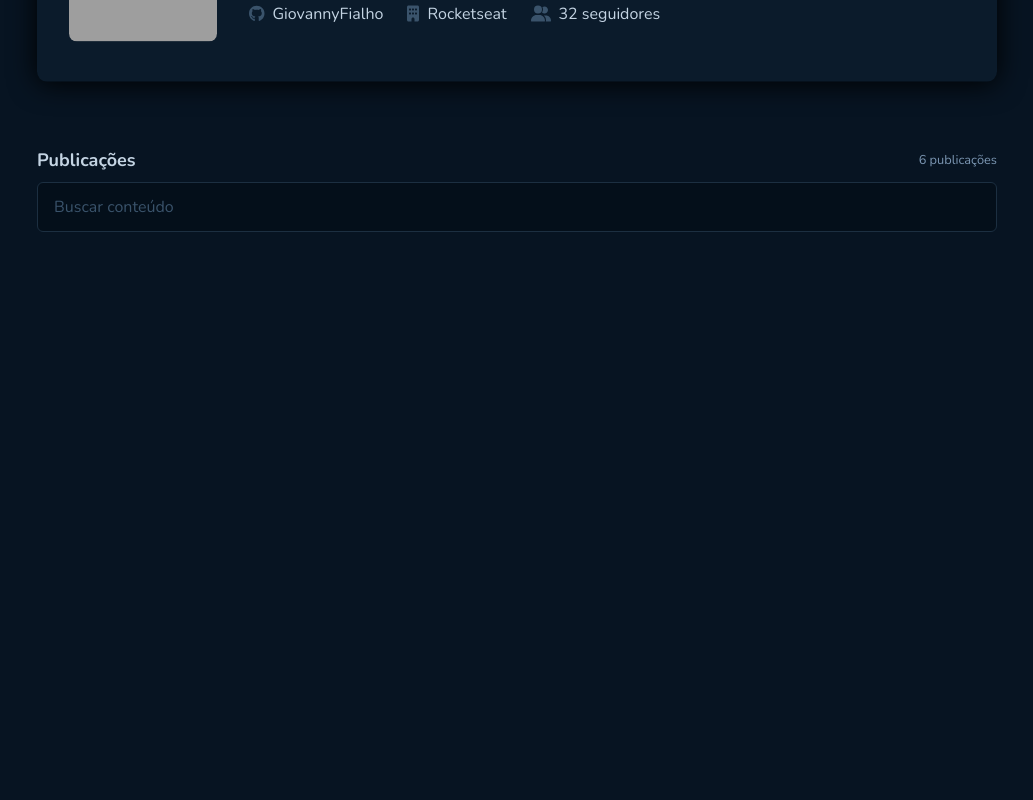
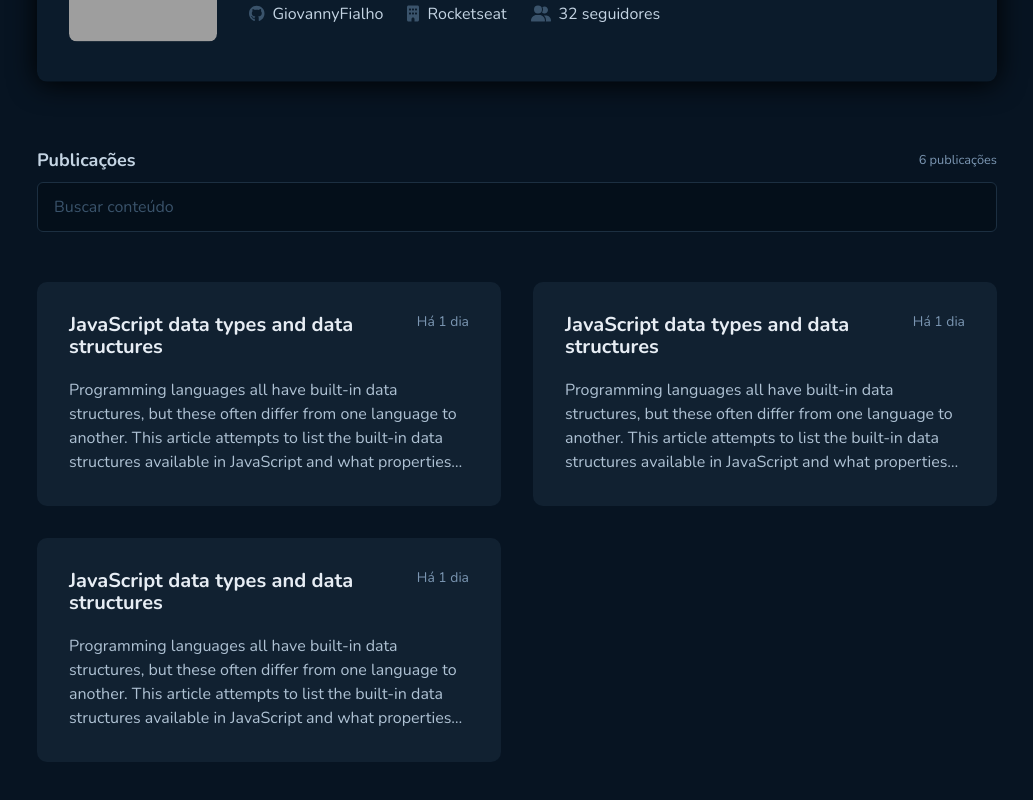
Before and after one commit to GiovannyFialho/github-blog, a React (Vite) app: page / in a window 1280 px wide. Shown: the part 374-1174 px from the top of the page, without its empty margins (123-1156 px from the left). Before the commit the page ends 800 px from the top, so only its background shows below. Built offline with nearby package versions, Linux system fonts and the light colour scheme; grey boxes are pictures that could not be loaded; a web font is replaced by a local one.

Commit message:
criacao de cards para os posts

```diff
--- a/package.json
+++ b/package.json
@@ -16,11 +16,14 @@
     "@fortawesome/free-regular-svg-icons": "^6.7.1",
     "@fortawesome/free-solid-svg-icons": "^6.7.1",
     "@fortawesome/react-fontawesome": "^0.2.2",
+    "@hookform/resolvers": "^3.9.1",
     "phosphor-react": "^1.4.1",
     "react": "^18.3.1",
     "react-dom": "^18.3.1",
+    "react-hook-form": "^7.53.2",
     "react-router-dom": "^7.0.1",
-    "styled-components": "^6.1.13"
+    "styled-components": "^6.1.13",
+    "zod": "^3.23.8"
   },
   "devDependencies": {
     "@eslint/js": "^9.15.0",
--- a/src/layouts/DefaultLayout/index.tsx
+++ b/src/layouts/DefaultLayout/index.tsx
@@ -2,16 +2,16 @@ import { Outlet } from "react-router-dom";
 
 import { Header } from "@/components/Header";
 
-import { LayoutContent } from "@/layouts/DefaultLayout/styles";
+import { LayoutContainer, LayoutContent } from "@/layouts/DefaultLayout/styles";
 
 export function DefaultLayout() {
   return (
-    <div>
+    <LayoutContainer>
       <Header />
 
       <LayoutContent>
         <Outlet />
       </LayoutContent>
-    </div>
+    </LayoutContainer>
   );
 }
--- a/src/layouts/DefaultLayout/styles.ts
+++ b/src/layouts/DefaultLayout/styles.ts
@@ -1,6 +1,10 @@
 import styled from "styled-components";
 
 import { media } from "@/utils/media";
+
+export const LayoutContainer = styled.div`
+  padding-bottom: 12rem;
+`;
 
 export const LayoutContent = styled.div`
   max-width: 1120px;
--- /dev/null
+++ b/src/pages/Blog/components/PostCard/index.tsx
@@ -0,0 +1,75 @@
+import { Link } from "react-router-dom";
+
+import {
+  Card,
+  PostCardContainer,
+} from "@/pages/Blog/components/PostCard/styles";
+
+export function PostCard() {
+  return (
+    <PostCardContainer>
+      <Link to="/post">
+        <Card>
+          <div className="head">
+            <h4>JavaScript data types and data structures</h4>
+            <span>Há 1 dia</span>
+          </div>
+
+          <p>
+            Programming languages all have built-in data structures, but these
+            often differ from one language to another. This article attempts to
+            list the built-in data structures available in JavaScript and what
+            properties they have. These can be used to build other data
+            structures. Wherever possible, comparisons with other languages are
+            drawn. Dynamic typing JavaScript is a loosely typed and dynamic
+            language. Variables in JavaScript are not directly associated with
+            any particular value type, and any variable can be assigned (and
+            re-assigned) values of all types:
+          </p>
+        </Card>
+      </Link>
+
+      <Link to="/post">
+        <Card>
+          <div className="head">
+            <h4>JavaScript data types and data structures</h4>
+            <span>Há 1 dia</span>
+          </div>
+
+          <p>
+            Programming languages all have built-in data structures, but these
+            often differ from one language to another. This article attempts to
+            list the built-in data structures available in JavaScript and what
+            properties they have. These can be used to build other data
+            structures. Wherever possible, comparisons with other languages are
+            drawn. Dynamic typing JavaScript is a loosely typed and dynamic
+            language. Variables in JavaScript are not directly associated with
+            any particular value type, and any variable can be assigned (and
+            re-assigned) values of all types:
+          </p>
+        </Card>
+      </Link>
+
+      <Link to="/post">
+        <Card>
+          <div className="head">
+            <h4>JavaScript data types and data structures</h4>
+            <span>Há 1 dia</span>
+          </div>
+
+          <p>
+            Programming languages all have built-in data structures, but these
+            often differ from one language to another. This article attempts to
+            list the built-in data structures available in JavaScript and what
+            properties they have. These can be used to build other data
+            structures. Wherever possible, comparisons with other languages are
+            drawn. Dynamic typing JavaScript is a loosely typed and dynamic
+            language. Variables in JavaScript are not directly associated with
+            any particular value type, and any variable can be assigned (and
+            re-assigned) values of all types:
+          </p>
+        </Card>
+      </Link>
+    </PostCardContainer>
+  );
+}
--- /dev/null
+++ b/src/pages/Blog/components/PostCard/styles.ts
@@ -0,0 +1,52 @@
+import styled from "styled-components";
+
+export const PostCardContainer = styled.div`
+  display: grid;
+  grid-template-columns: repeat(auto-fit, minmax(25rem, 1fr));
+  gap: 2rem;
+`;
+
+export const Card = styled.div`
+  flex: 1;
+
+  padding: 2rem;
+  border-radius: 10px;
+  background: ${(props) => props.theme["base-post"]};
+
+  .head {
+    display: flex;
+    justify-content: space-between;
+    align-items: flex-start;
+    gap: 30px;
+
+    margin-bottom: 1.25rem;
+
+    h4 {
+      font-size: 1.25rem;
+      line-height: 1.37rem;
+      font-weight: 700;
+      color: ${(props) => props.theme["base-title"]};
+    }
+
+    span {
+      white-space: nowrap;
+      font-size: 0.87rem;
+      line-height: 1rem;
+      font-weight: 400;
+      color: ${(props) => props.theme["base-span"]};
+    }
+  }
+
+  p {
+    display: -webkit-box;
+    -webkit-line-clamp: 4;
+    -webkit-box-orient: vertical;
+    overflow: hidden;
+    text-overflow: ellipsis;
+
+    font-size: 1rem;
+    line-height: 1.5rem;
+    font-weight: 400;
+    color: ${(props) => props.theme["base-text"]};
+  }
+`;
--- a/src/pages/Blog/components/SearchForm/index.tsx
+++ b/src/pages/Blog/components/SearchForm/index.tsx
@@ -1,9 +1,27 @@
+import * as z from "zod";
+
 import {
   InputSearch,
   SearchFormContainer,
 } from "@/pages/Blog/components/SearchForm/styles";
+import { zodResolver } from "@hookform/resolvers/zod";
+import { useForm } from "react-hook-form";
+
+const searchFormSchema = z.object({
+  query: z.string(),
+});
+
+type SearchFormInput = z.infer<typeof searchFormSchema>;
 
 export function SearchForm() {
+  const { register, handleSubmit } = useForm<SearchFormInput>({
+    resolver: zodResolver(searchFormSchema),
+  });
+
+  function handleSearchPosts(data: SearchFormInput) {
+    console.log({ data });
+  }
+
   return (
     <SearchFormContainer>
       <div className="header">
@@ -12,8 +30,12 @@ export function SearchForm() {
         <span className="total">6 publicações</span>
       </div>
 
-      <form action="">
-        <InputSearch type="text" placeholder="Buscar conteúdo" />
+      <form onSubmit={handleSubmit(handleSearchPosts)}>
+        <InputSearch
+          type="text"
+          placeholder="Buscar conteúdo"
+          {...register("query")}
+        />
       </form>
     </SearchFormContainer>
   );
--- a/src/pages/Blog/components/SearchForm/styles.ts
+++ b/src/pages/Blog/components/SearchForm/styles.ts
@@ -2,6 +2,8 @@ import styled from "styled-components";
 
 export const SearchFormContainer = styled.div`
   flex: 1;
+
+  margin-bottom: 3.125rem;
 
   .header {
     display: flex;
--- a/src/pages/Blog/index.tsx
+++ b/src/pages/Blog/index.tsx
@@ -1,5 +1,6 @@
 import { Profile } from "@/components/Profile";
 
+import { PostCard } from "@/pages/Blog/components/PostCard";
 import { SearchForm } from "@/pages/Blog/components/SearchForm";
 
 export function Blog() {
@@ -7,6 +8,8 @@ export function Blog() {
     <div>
       <Profile />
       <SearchForm />
+
+      <PostCard />
     </div>
   );
 }
```
Also changed, not shown: 1 other file (tests, documents, lock files or other folders).
